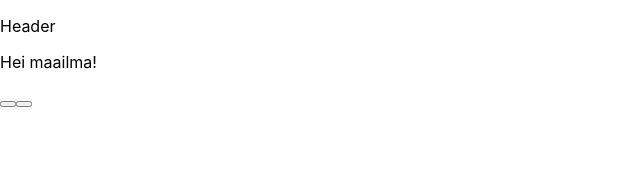
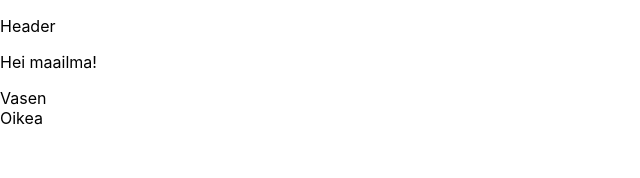
Before and after one commit to codento/react-workshop, a React (Create React App) app in the folder workshop/: page / in a window 1280 px wide. Shown: the top 178 px of the page, without its empty margins (0-640 px from the left). Built offline with nearby package versions, Linux system fonts and the light colour scheme.

Commit message:
edited button

```diff
--- a/workshop/src/Button.js
+++ b/workshop/src/Button.js
@@ -1,7 +1,7 @@
 import React from 'react'
 
-const Button = ({ text }) => {
-  return <button>{ text }</button>
+const Button = ({ content }) => {
+  return <div>{ content }</div>
 }
 
 export default Button
```
